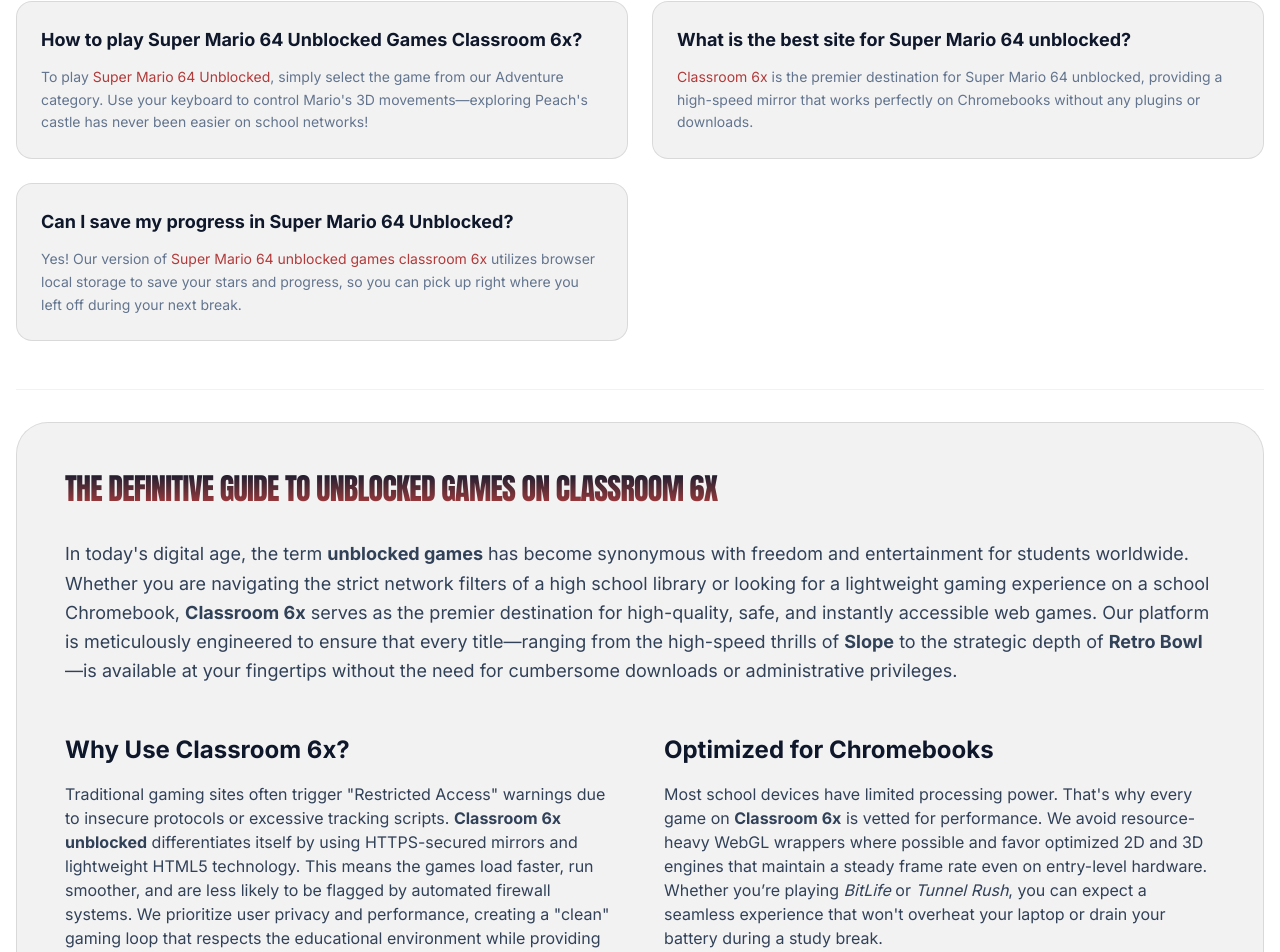
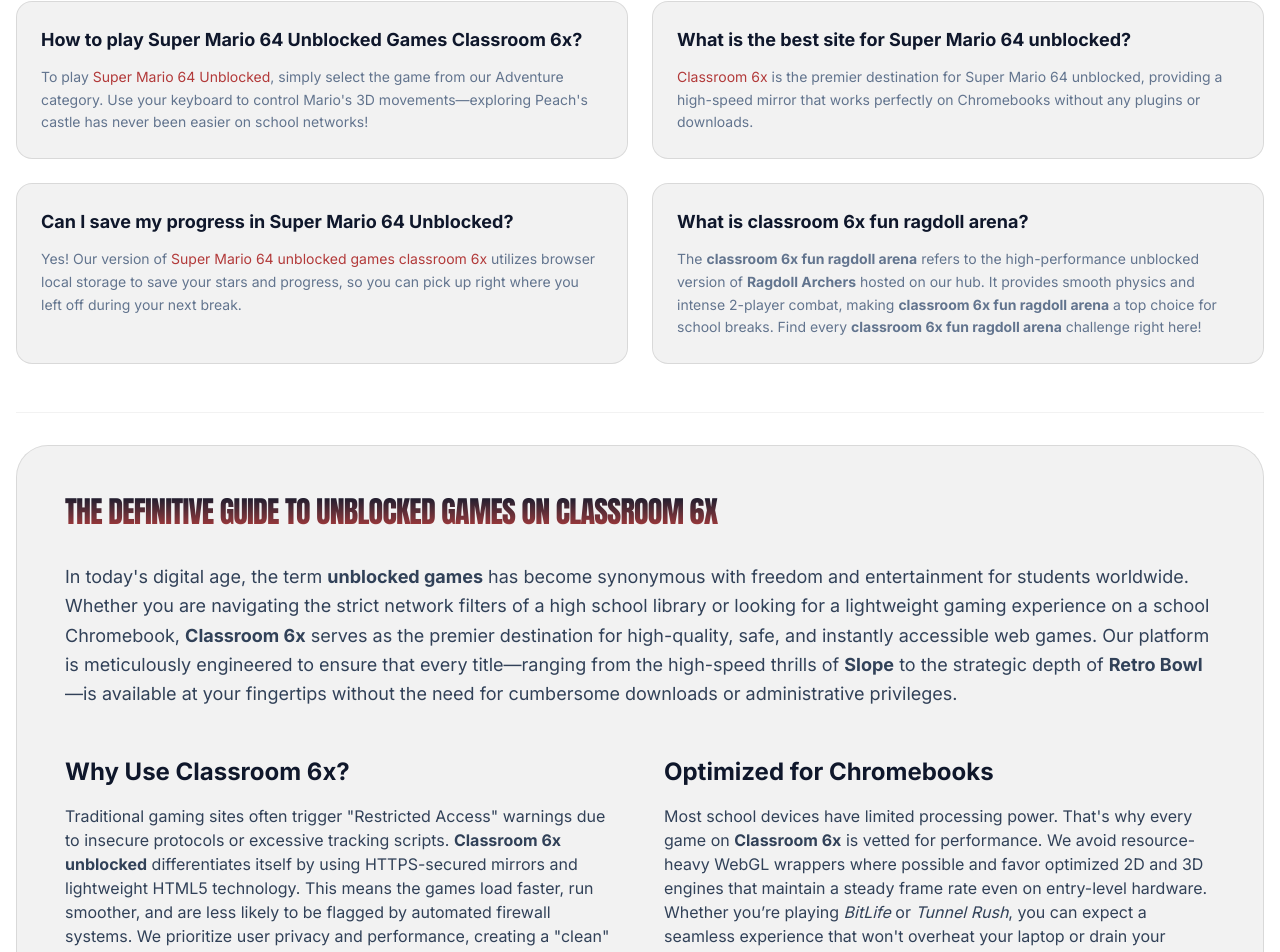
Before and after one commit to jafranfarazi401-source/Unblocked-Games-76, a React (Vite) app: page / in a window 1280 px wide. Shown: the part 7921-8873 px from the top of the page. Built offline with nearby package versions, Linux system fonts and the light colour scheme.

Commit message:
feat: Enhance game descriptions and SEO metadata
Updated meta keywords and game descriptions to better reflect available content and improve search engine discoverability. Added a sitemap entry for Ragdoll Archers.

```diff
--- a/index.html
+++ b/index.html
@@ -14,7 +14,7 @@
     <meta name="viewport" content="width=device-width, initial-scale=1.0" />
     <title>Classroom 6x - Hub for Unblocked Games 6x & Best School Games</title>
     <meta name="description" content="Classroom 6x Hub: Play top unblocked games 6x for school. Enjoy Slope, Retro Bowl, duck duck clicker classroom 6x, and more at the ultimate unblocked6x site." />
-    <meta name="keywords" content="classroom 6x, unblocked games 6x, unblocked6x, classroom 6x hub, context clues games, games like contexto, contexto games, context clue game, contexto game download, context clues online games, context clue games, contexto game answer, baseball 9 unblocked, baseball 9 unblocked 76, baseball 9 unblocked free, baseball 9 unblocked at school, unblocked baseball 9, baseball 9 online unblocked, baseball 9 unblocked free no download, baseball 9 unblocked games, 9 inning baseball unblocked, kirka.io, back-to-school-shopping.ml kirka.io, kirka io, kirka io., kirka.io aimbot, kirka.io unblocked, mario 64 classroom 6x, drive mad, classroom 6x geometry dash unblocked, survivor io unblocked classroom 6x, duck duck clicker classroom 6x, revolution idle 6x, retro bowl unblocked google classroom 6x, classroom 6x retrobowl, snowrider classroom 6x, golf orbit unblocked classroom 6x, play unblocked games at school" />
+    <meta name="keywords" content="classroom 6x, unblocked games 6x, unblocked6x, classroom 6x hub, context clues games, games like contexto, contexto games, context clue game, contexto game download, context clues online games, context clue games, contexto game answer, baseball 9 unblocked, baseball 9 unblocked 76, baseball 9 unblocked free, baseball 9 unblocked at school, unblocked baseball 9, baseball 9 online unblocked, baseball 9 unblocked free no download, baseball 9 unblocked games, 9 inning baseball unblocked, kirka.io, back-to-school-shopping.ml kirka.io, kirka io, kirka io., kirka.io aimbot, kirka.io unblocked, mario 64 classroom 6x, drive mad, classroom 6x geometry dash unblocked, survivor io unblocked classroom 6x, duck duck clicker classroom 6x, revolution idle 6x, retro bowl unblocked google classroom 6x, classroom 6x retrobowl, snowrider classroom 6x, golf orbit unblocked classroom 6x, classroom 6x fun ragdoll arena, play unblocked games at school" />
     <link rel="canonical" href="https://classroom6x.store/" />
 
     <!-- Favicon -->
@@ -98,6 +98,7 @@
           <li><a href="/game/golf-orbit">Golf Orbit Unblocked:</a> Hit your golf ball into space in this wild simulation.</li>
           <li><a href="/game/slice-master">Slice Master Classroom 6x:</a> Satisfying physics-based slicing action.</li>
           <li><a href="/game/obby-climb">Obby Climb Unblocked:</a> Master the parkour course and reach the top.</li>
+          <li><a href="/game/ragdoll-archers">Ragdoll Archers:</a> Experience the best <strong>classroom 6x fun ragdoll arena</strong> action.</li>
           <li><a href="/game/basket-random">Basket Random:</a> Hilarious 2-player physics-based basketball.</li>
           <li><a href="/game/slope">Slope:</a> Navigate a fast-paced neon 3D world.</li>
           <li><a href="/game/retro-bowl">Retro Bowl:</a> The ultimate retro-style football management simulation (classroom 6x retrobowl).</li>
@@ -105,7 +106,7 @@
         </ul>
 
         <h2>Comprehensive Classroom 6x Information</h2>
-        <p>Looking for the best <strong>classroom 6x hub</strong>? You've found it. We host <strong>unblocked games 6x</strong> that are safe for school. Whether you are into <strong>mario 64 classroom 6x</strong>, <strong>drive mad</strong>, or <strong>classroom 6x geometry dash unblocked</strong>, our site is designed for you. Our <strong>unblocked6x</strong> technology ensures that you can always play <strong>survivor io unblocked classroom 6x</strong> and other hits.</p>
+        <p>Looking for the best <strong>classroom 6x hub</strong>? You've found it. We host <strong>unblocked games 6x</strong> that are safe for school. Whether you are into <strong>mario 64 classroom 6x</strong>, <strong>drive mad</strong>, <strong>classroom 6x geometry dash unblocked</strong>, or the <strong>classroom 6x fun ragdoll arena</strong>, our site is designed for you. Our <strong>unblocked6x</strong> technology ensures that you can always play <strong>survivor io unblocked classroom 6x</strong> and other hits.</p>
         <p>Pro players frequent our <strong>kirka.io unblocked</strong> pages for the best <strong>kirka io</strong> mirrors. We even have information on <strong>kirka.io aimbot</strong> and <strong>back-to-school-shopping.ml kirka.io</strong> setups. For sports fans, <strong>baseball 9 unblocked at school</strong> is finally possible with our <strong>baseball 9 unblocked free</strong> and <strong>9 inning baseball unblocked</strong> mirrors.</p>
         <p>Don't forget to challenge your brain with <strong>context clues games</strong>. We have <strong>games like contexto</strong> and <strong>context clue games</strong> that help with learning. You can find the <strong>contexto game answer</strong> daily on our <strong>contexto games</strong> section without needing a <strong>contexto game download</strong>. Our <strong>context clues online games</strong> are the most popular choice for educational play.</p>
 
--- a/src/App.tsx
+++ b/src/App.tsx
@@ -220,7 +220,7 @@ const GAMES = [
     rating: 4.9,
     url: "https://bitlifeonline.github.io/ragdoll-archers/",
     shortDesc: "Intense physics-based archery battles with funny ragdoll mechanics.",
-    description: "Ragdoll Archers Classroom 6x is a physics-based archery game where you control a ragdoll archer in intense battles. Aim carefully, account for gravity, and defeat your opponents in this addictive unblocked game. Play solo or with a friend in 2-player mode!"
+    description: "Ragdoll Archers Classroom 6x is a physics-based archery game where you control a ragdoll archer in intense battles. Experience the best classroom 6x fun ragdoll arena with funny physics. Aim carefully, account for gravity, and defeat your opponents in this addictive unblocked game. Play solo or with a friend in 2-player mode on the most stable classroom 6x fun ragdoll arena version available."
   },
   {
     id: 'duck-duck-clicker',
@@ -729,6 +729,10 @@ const FAQS = [
   {
     question: "Can I save my progress in Super Mario 64 Unblocked?",
     answer: "Yes! Our version of <a href='/game/super-mario-64' class='text-brand-purple'>Super Mario 64 unblocked games classroom 6x</a> utilizes browser local storage to save your stars and progress, so you can pick up right where you left off during your next break."
+  },
+  {
+    question: "What is classroom 6x fun ragdoll arena?",
+    answer: "The <strong>classroom 6x fun ragdoll arena</strong> refers to the high-performance unblocked version of <strong>Ragdoll Archers</strong> hosted on our hub. It provides smooth physics and intense 2-player combat, making <strong>classroom 6x fun ragdoll arena</strong> a top choice for school breaks. Find every <strong>classroom 6x fun ragdoll arena</strong> challenge right here!"
   }
 ];
 
```
Also changed, not shown: 1 other file (tests, documents, lock files or other folders).
